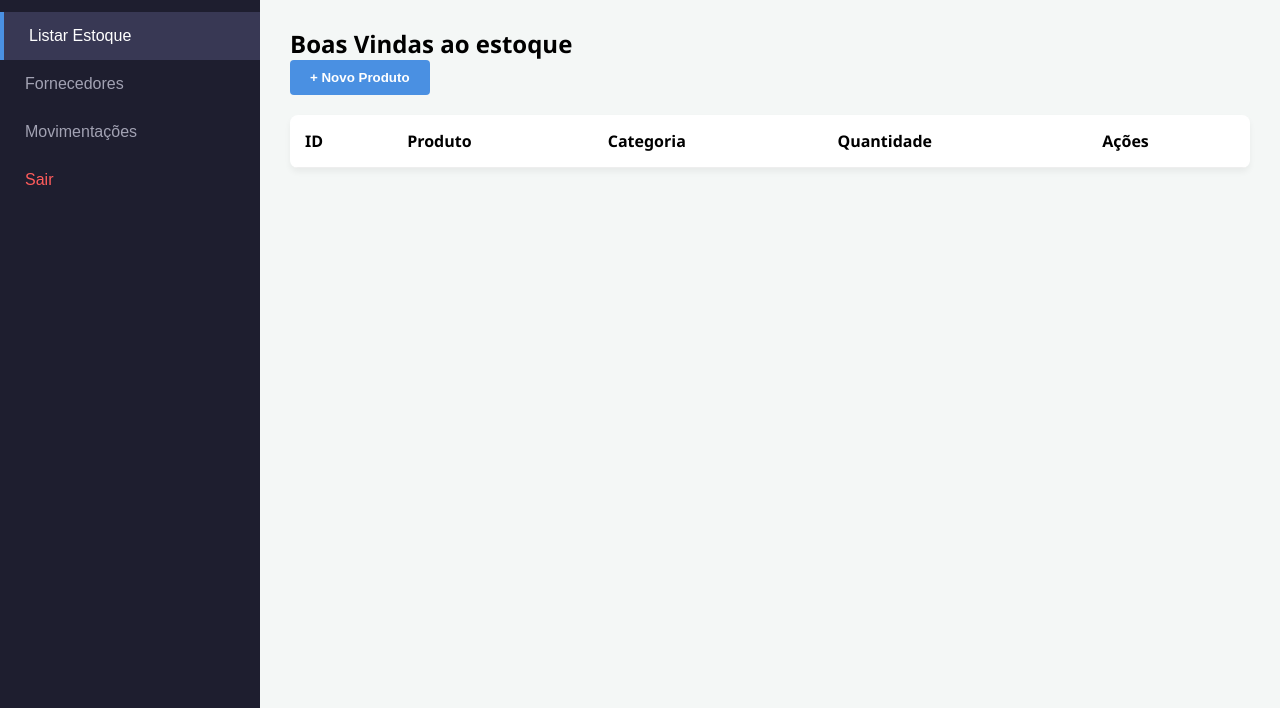
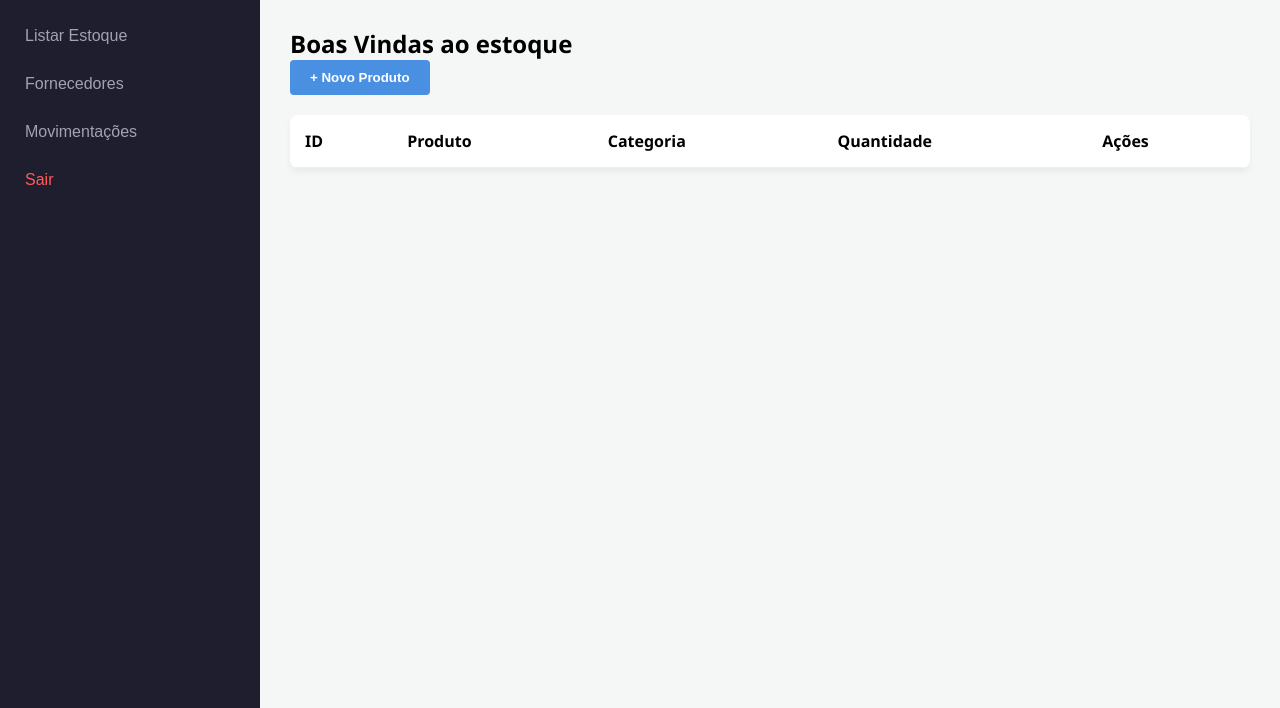
Before and after one commit to DavidFerreira-SPCE/saepDB, a website: page public/HTML/painel.html in a window 1280 px wide. Shown: the part 92-800 px from the top of the page. Drawn offline with Linux system fonts and the light colour scheme.

Commit message:
V0.7 - MINOR fix

```diff
--- a/public/HTML/painel.html
+++ b/public/HTML/painel.html
@@ -13,7 +13,7 @@
                 <h2>Forra Bucho, piá!</h2>
             </div>
             <nav class="menu">
-                <button onclick="mudarAba('estoque')" id="btn-estoque" class="active">Listar Estoque</button>
+                <button onclick="mudarAba('estoque')" id="btn-estoque">Listar Estoque</button>
                 <button onclick="mudarAba('fornecedores')" id="btn-fornecedores">Fornecedores</button>
                 <button onclick="mudarAba('movimentacoes')" id="btn-movimentacoes">Movimentações</button>
                 <button onclick="sair()" class="btn-sair">Sair</button>
```
